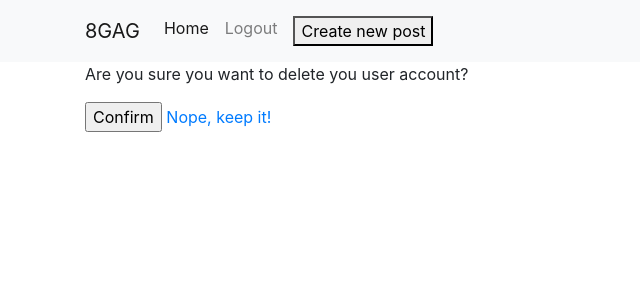
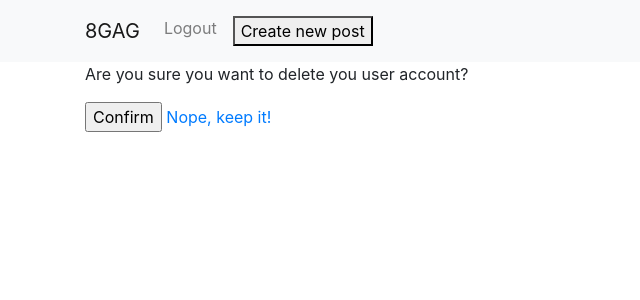
Before and after one commit to TimSchulz1991/msp4-django-8gag, a Django app: page /user_delete/1/ in a window 1280 px wide. Shown: the top 300 px of the page, without its empty margins (0-640 px from the left). Run offline with Django 3.2, Linux system fonts and the light colour scheme; the visitor is signed in with stand-in values (Sample User, id 1); data comes from the database, SQL or seed files in the repository; some libraries are stand-ins or nearby versions.

Commit message:
Clean up the base.html file navbar

```diff
--- a/templates/base.html
+++ b/templates/base.html
@@ -24,11 +24,10 @@
                 </button>
                 <div class="collapse navbar-collapse" id="navbarNavAltMarkup">
                     <div class="navbar-nav">
-                        <a class="nav-link active" href="{% url 'home' %}">Home <span class="sr-only">(current)</span></a>
                         {% if request.user.is_authenticated %}
                         <a class="nav-link" href="{% url 'logout' %}">Logout</a>
                         {% else %}
-                        <a class="nav-link" href="{% url 'login' %}">Login</a>
+                        <a class="nav-link" href="{% url 'login' %}">Login/Register</a>
                         {% endif %}
                         <a href="{% url 'create_post' %}" class="nav-link"><button>Create new post</button></a>
                     </div>
```
